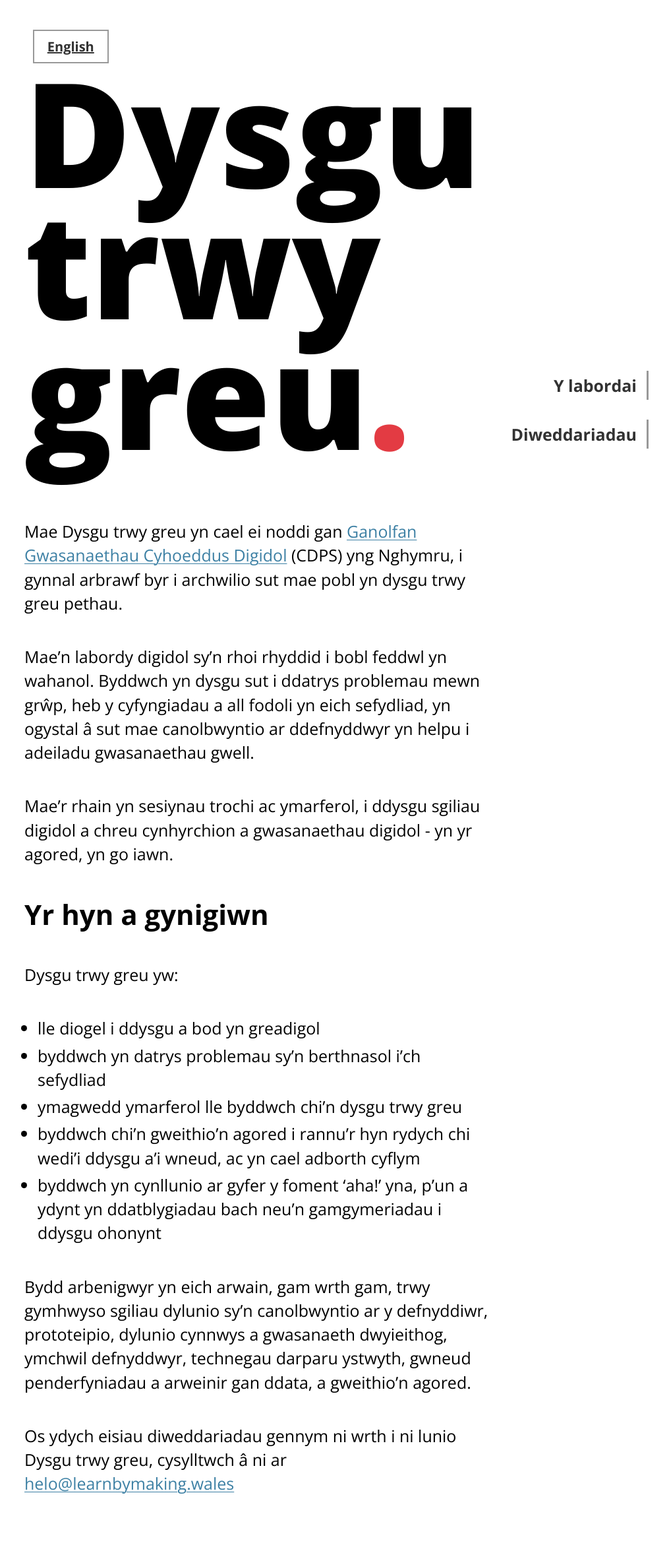
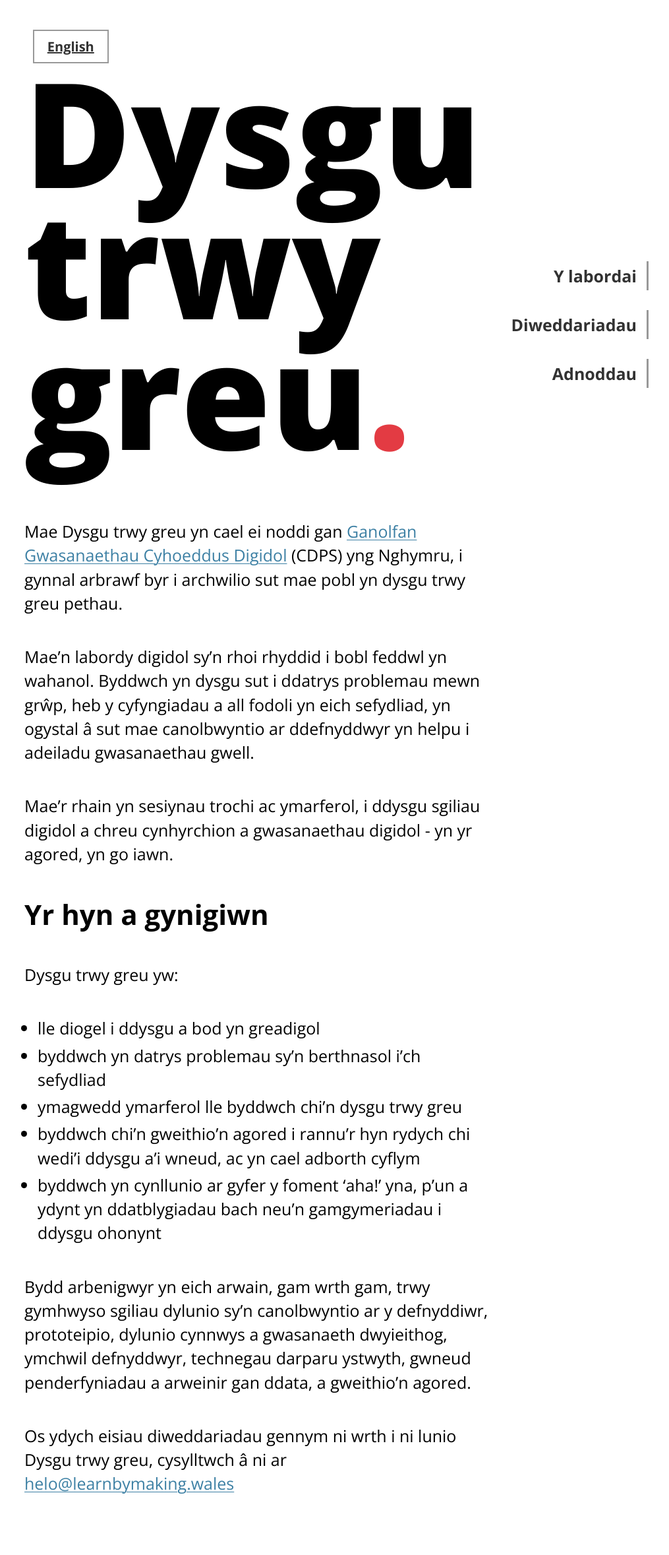
Before and after one commit to learnbymakingwales/learnbymakingwales.github.io, a Jekyll site: the page built from cy/index.md, in a window 1280 px wide. Shown: the whole page at 66% size, without its empty margins (8-1023 px from the left). Built offline with Jekyll 4.4.1, drawn with Linux system fonts in a browser that asks for light colours.

Commit message:
Add nav item for /resource

```diff
--- a/_config.yml
+++ b/_config.yml
@@ -22,6 +22,7 @@ t:
     updates: Updates
     sessions: Sessions
     labs: The labs
+    resources: resources
   cy:
     title: Dysgu trwy greu
     language: Cymraeg
@@ -29,3 +30,4 @@ t:
     updates: Diweddariadau
     sessions: Sesiynau
     labs: Y labordai
+    resources: adnoddau
--- a/_includes/nav--landing.html
+++ b/_includes/nav--landing.html
@@ -4,5 +4,6 @@
   <ul class="app-nav--landing">
     <li><a href="/{{page.lang}}/the-labs">{{ site.t[page.lang].labs }}</a></li>
     <li><a href="/{{page.lang}}/updates">{{ site.t[page.lang].updates }}</a></li>
+    <li><a href="/{{page.lang}}/resource">{{ site.t[page.lang].resources | capitalize }}</a></li>
   </ul>
 </nav>
--- a/_includes/topbar.html
+++ b/_includes/topbar.html
@@ -6,6 +6,7 @@
     <ul class="app-nav">
       <li><a href="/{{page.lang}}/the-labs">{{ site.t[page.lang].labs }}</a></li>
       <li><a href="/{{page.lang}}/updates">{{ site.t[page.lang].updates }}</a></li>
+      <li><a href="/{{page.lang}}/resource">{{ site.t[page.lang].resources | capitalize }}</a></li>
     </ul>
   </nav>
 </div>
--- a/assets/css/lbm-site.css
+++ b/assets/css/lbm-site.css
@@ -507,7 +507,7 @@
 
 .lang-cy .app-nav--landing {
   --heading-height: clamp(60px, var(--base-font-size) + (10vw * var(--scaler)), 240px);
-  top: calc(var(--heading-height) * 2 + var(--top-buffer));
+  top: calc(var(--heading-height) * 1.25 + var(--top-buffer));
 }
 
 .app-nav--landing__toggle:checked ~ .app-nav--landing {
--- a/src/scss/components/_nav.scss
+++ b/src/scss/components/_nav.scss
@@ -299,7 +299,7 @@ $menu-right-offset-small: 1.5em;
 .lang-cy {
   .app-nav--landing {
     --heading-height: clamp(60px, var(--base-font-size) + (10vw * var(--scaler)), 240px);
-    top: calc(var(--heading-height) * 2 + var(--top-buffer));
+    top: calc(var(--heading-height) * 1.25 + var(--top-buffer));
   }
 }
 
```
